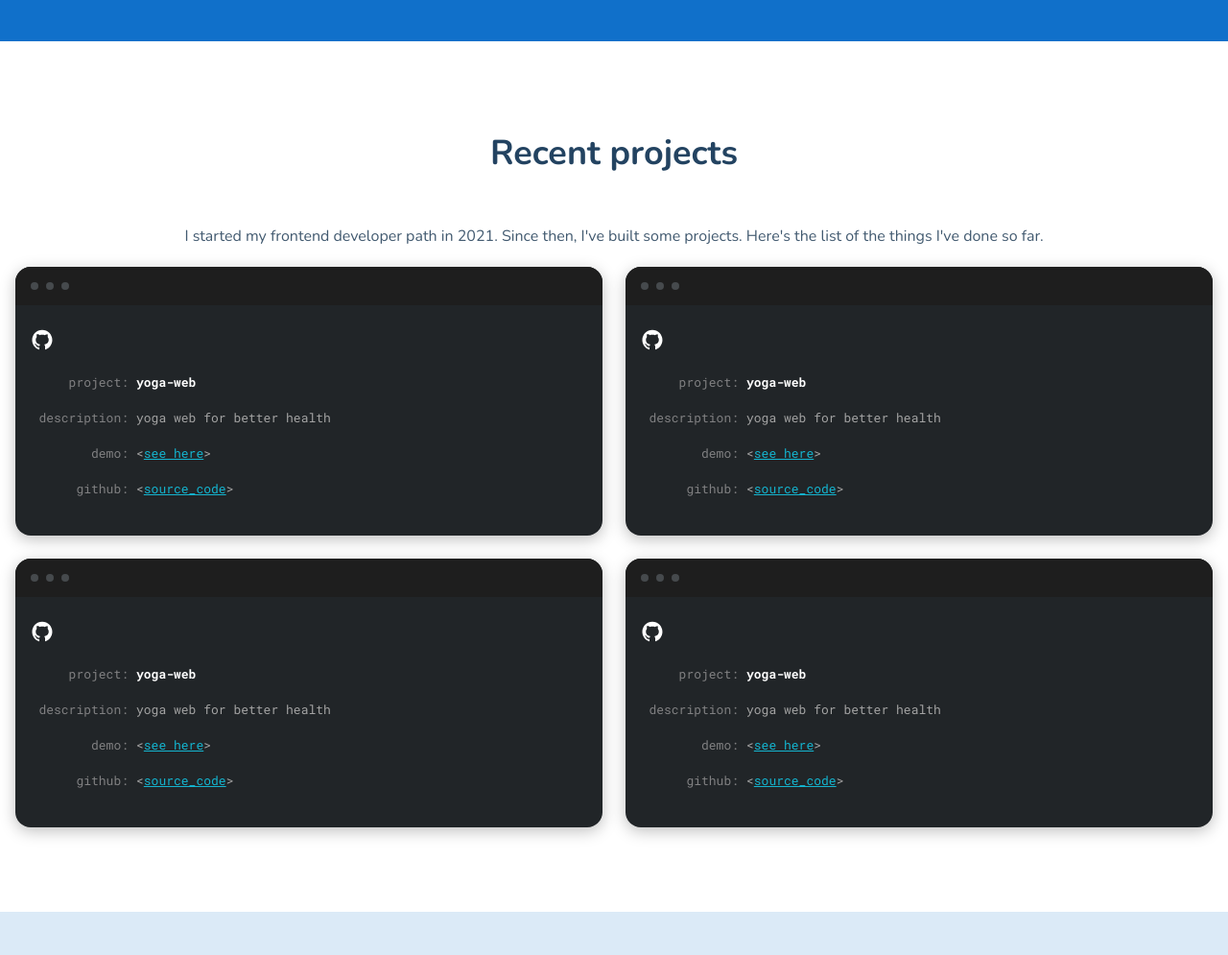
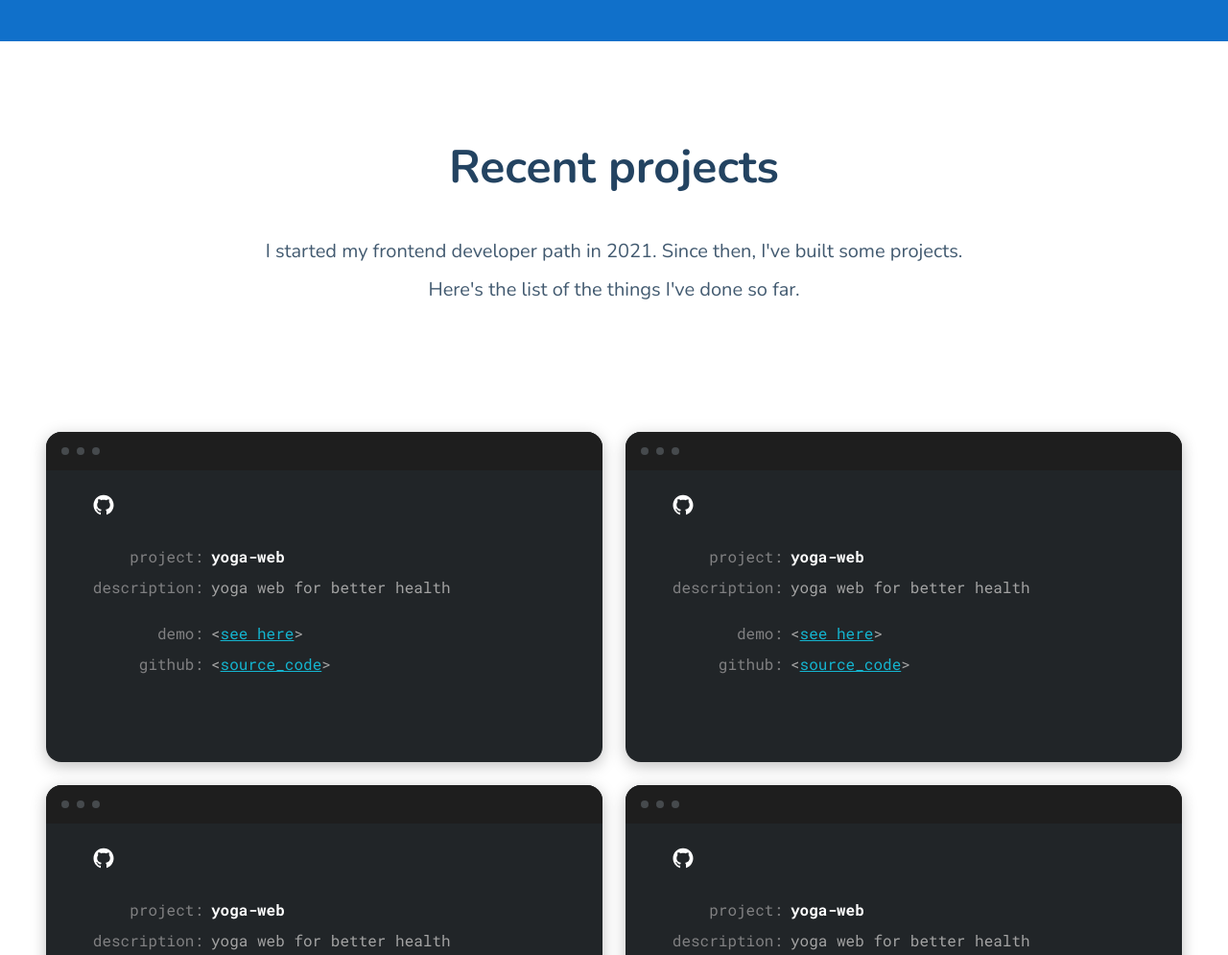
Before and after one commit to Damianbaba/damian.github.io, a website built with webpack: page src/pages/index.html in a window 1280 px wide. Shown: the part 1620-2615 px from the top of the page at 96% size. Built offline with nearby package versions, Linux system fonts and the light colour scheme.

Commit message:
feat: projects desktop style

```diff
--- a/src/pages/index.html
+++ b/src/pages/index.html
@@ -101,7 +101,9 @@
             <img src="../assets/img/Github Icon.svg" alt="">
             <h3 class="project__grid project__title"><span class="project__label">project:</span><span>yoga-web</span>
             </h3>
-            <p class="project__grid"><span class="project__label">description:</span><span>yoga web for better
+            <p class="project__grid project__grid--description"><span
+                class="project__label">description:</span><span>yoga web for
+                better
                 health</span></p>
             <p class="project__grid"><span class="project__label">demo:</span><span>&lt;<a class="project__link" href=""
                   title="yoga-web - demo">see
@@ -120,7 +122,8 @@
             <img src="../assets/img/Github Icon.svg" alt="">
             <h3 class="project__grid project__title"><span class="project__label">project:</span><span>yoga-web</span>
             </h3>
-            <p class="project__grid"><span class="project__label">description:</span><span>yoga web for better
+            <p class="project__grid project__grid--description"><span
+                class="project__label">description:</span><span>yoga web for better
                 health</span></p>
             <p class="project__grid"><span class="project__label">demo:</span><span>&lt;<a class="project__link" href=""
                   title="yoga-web - demo">see
@@ -139,7 +142,8 @@
             <img src="../assets/img/Github Icon.svg" alt="">
             <h3 class="project__grid project__title"><span class="project__label">project:</span><span>yoga-web</span>
             </h3>
-            <p class="project__grid"><span class="project__label">description:</span><span>yoga web for better
+            <p class="project__grid project__grid--description"><span
+                class="project__label">description:</span><span>yoga web for better
                 health</span></p>
             <p class="project__grid"><span class="project__label">demo:</span><span>&lt;<a class="project__link" href=""
                   title="yoga-web - demo">see
@@ -158,7 +162,8 @@
             <img src="../assets/img/Github Icon.svg" alt="">
             <h3 class="project__grid project__title"><span class="project__label">project:</span><span>yoga-web</span>
             </h3>
-            <p class="project__grid"><span class="project__label">description:</span><span>yoga web for better
+            <p class="project__grid project__grid--description"><span
+                class="project__label">description:</span><span>yoga web for better
                 health</span></p>
             <p class="project__grid"><span class="project__label">demo:</span><span>&lt;<a class="project__link" href=""
                   title="yoga-web - demo">see
--- a/src/scss/modules/projects.scss
+++ b/src/scss/modules/projects.scss
@@ -6,7 +6,12 @@
    line-height: 48px;
    color: $textDark;
    text-align: center;
-   margin-bottom: 46px;
+
+   @media(min-width: $desktop) {
+      font-size: 48px;
+      line-height: 56px;
+   }
+
  }
 
  &__description{
@@ -14,6 +19,15 @@
    font-size: 16px;
    line-height: 32px;
    text-align: center;
+   max-width: 786px;
+   margin: 0 auto 46px;
+
+   @media(min-width: $desktop){
+     font-size: 20px;
+     line-height: 40px;
+     margin-bottom: 128px;
+
+   }
  }
 
 }
@@ -29,6 +43,11 @@
    line-height: 24px;
    overflow: hidden;
 
+   @media(min-width:$desktop){
+       font-size: 16px;
+       line-height: 24px;
+   }
+
    &__circle {
        background: $lightGray;
        border-radius: 50%;
@@ -40,12 +59,25 @@
 
    &__content{
        padding: 24px 16px;
+       @media(min-width: $desktop){
+           padding: 24px 48px 82px;
+       }
    }
 
    &__grid{
        display: grid;
        grid-template-columns: 102px 1fr;
        column-gap: 8px;
+       margin: 0 0 8px 0;
+
+        @media(min-width:$desktop){
+       grid-template-columns: 116px 1fr;
+   }
+
+        &--description{
+            margin-bottom: 24px;
+            }
+
    }
 
    &__label{
@@ -65,6 +97,12 @@
        line-height: 24px;
        font-weight: bold;
        color: #fff;
+       margin-top: 24px;
+
+        @media(min-width:$desktop){
+       font-size: 16px;
+       line-height: 24px;
+   }
    }
 
    &__window {
@@ -80,6 +118,8 @@
     display: grid;
     column-gap: 24px;
     row-gap: 24px;
+    max-width: 1184px;
+    margin: 0 auto;
     @media(min-width: $tablet){
         grid-template-columns: 1fr 1fr;
     }
```
